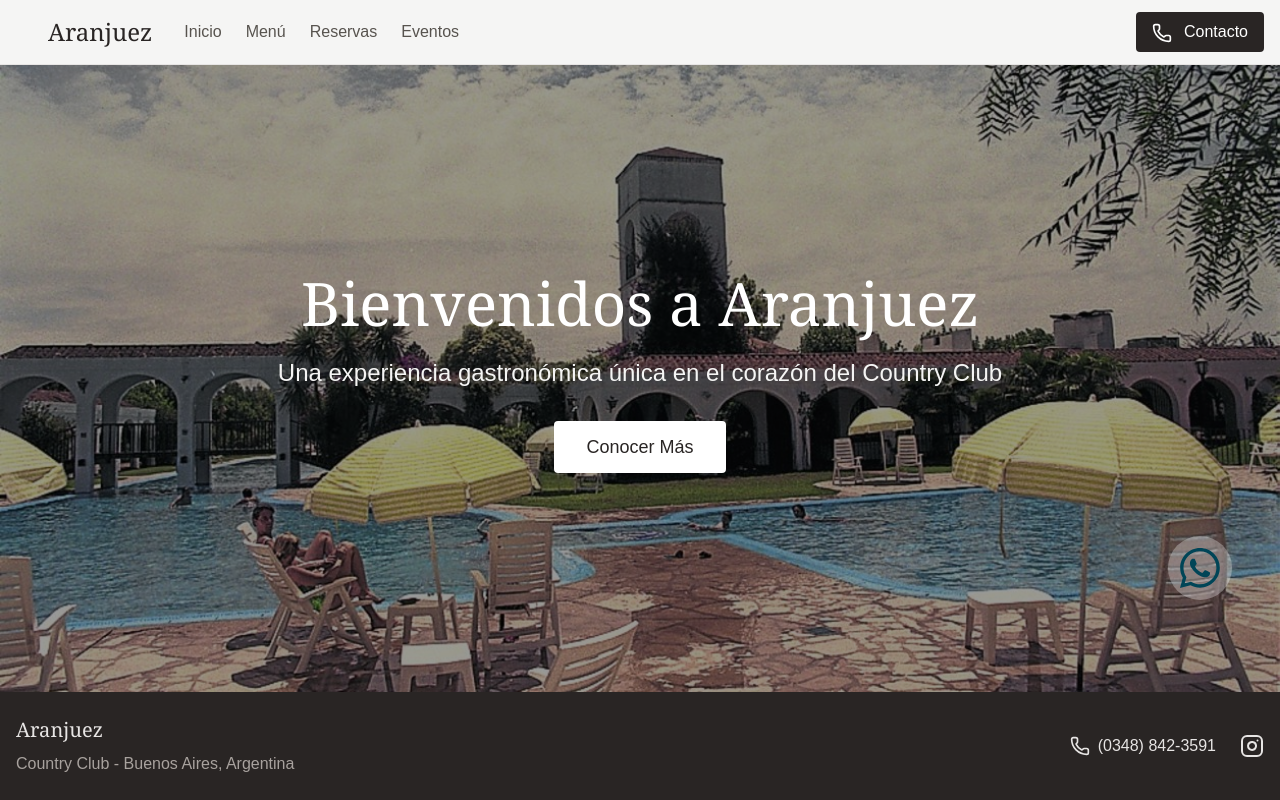
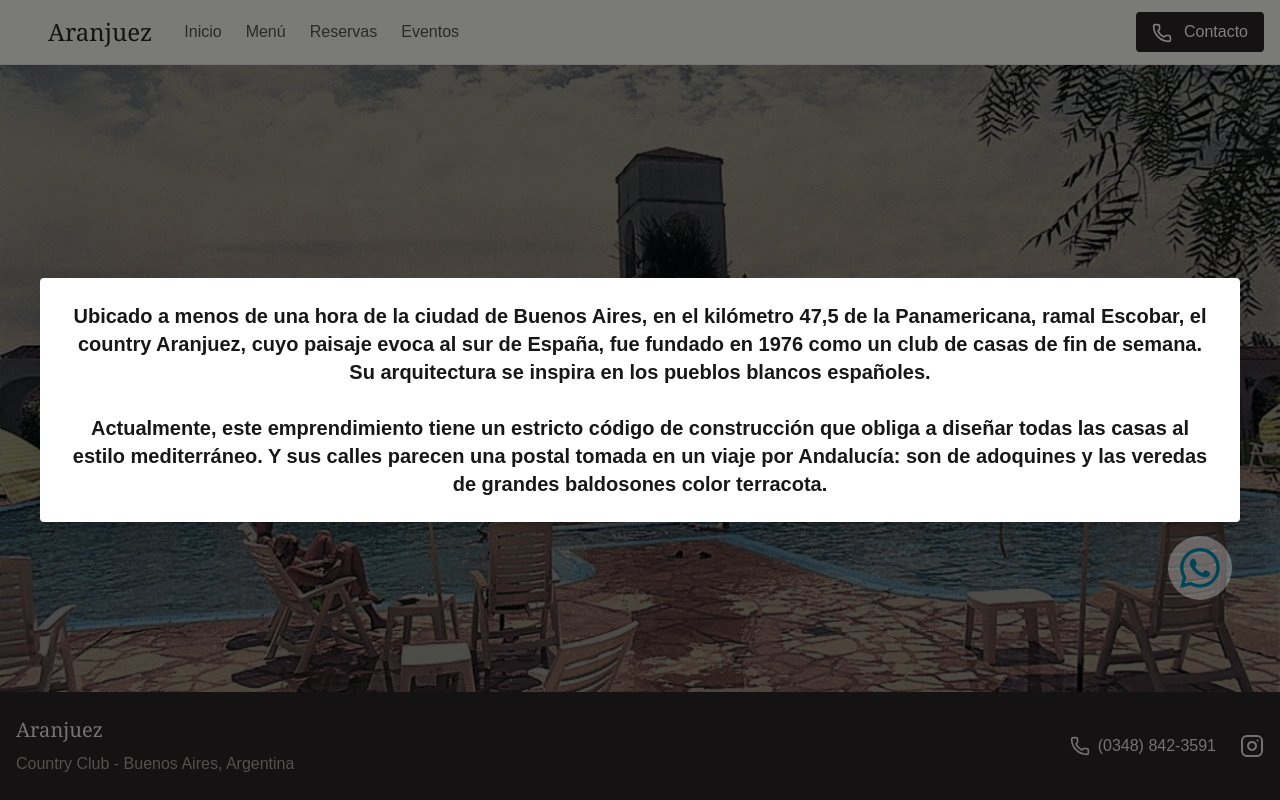
Before and after one commit to pablolospe/aranjuez, a Next.js app: page / in a window 1280 px wide. Both pictures are taken after a click on the button "Conocer Más". Built offline with nearby package versions, Linux system fonts and the light colour scheme.

Commit message:
add message display on button click in MainContent component

```diff
--- a/src/app/page.js
+++ b/src/app/page.js
@@ -1,6 +1,18 @@
+'use client'
+
+import { useState } from "react";
 import Image from "next/image";
 
 const MainContent = () => {
+  const [showMessage, setShowMessage] = useState(false);
+
+  const handleButtonClick = () => {
+    setShowMessage(true);
+    setTimeout(() => {
+      setShowMessage(false);
+    }, 5000);
+  };
+
   return (
     <div className="relative h-full">
       <div className="absolute inset-0">
@@ -22,11 +34,32 @@ const MainContent = () => {
           <p className="text-xl md:text-2xl text-stone-100 mb-8">
             Una experiencia gastronómica única en el corazón del Country Club
           </p>
-          <button className="px-8 py-3 mb-3 bg-white text-stone-800 text-lg rounded hover:bg-stone-100">
-            Conocer Más
+          <button
+            onClick={handleButtonClick}
+            className="px-8 py-3 mb-3 bg-white text-stone-800 text-lg rounded hover:bg-stone-100 relative overflow-hidden group"
+          >
+            <span className="absolute inset-0 bg-stone-300 transition-transform transform translate-x-full group-hover:translate-x-0"></span>
+            <span className="relative z-0">Conocer Más</span>
           </button>
         </div>
       </div>
+      {showMessage && (
+        <div className="fixed inset-0 flex items-center justify-center bg-black bg-opacity-50 ">
+          <div className="bg-white p-6 rounded shadow-lg text-center mx-10">
+            <p className="text-xl font-bold z-50 ">
+
+              Ubicado a menos de una hora de la ciudad de Buenos Aires, en el kilómetro 47,5 de la Panamericana, ramal Escobar, el country Aranjuez, cuyo paisaje evoca al sur de España, fue fundado en 1976 como un club de casas de fin de semana. Su arquitectura se inspira en los pueblos blancos españoles.
+              <br />
+              <br />
+              Actualmente, este emprendimiento tiene un estricto código de construcción que obliga a diseñar todas las casas al estilo mediterráneo. Y sus calles parecen una postal tomada en un viaje por Andalucía: son de adoquines y las veredas de grandes baldosones color terracota.
+
+              {/* Con casi 30 años de historia, 260 viviendas y alrededor de 170 familias residentes, todas las casas del complejo respetan a rajatabla las claves mediterráneas, a saber: techos a varias aguas con tejas españolas (bordó oscuro), paredes pintadas a la cal, pocas ventanas y arcos de medio punto. Los interiores siguen la misma línea. Los ambientes son amplios, con techos altos y detalles en la herrería de puertas y balcones. Igual que en los frentes, las paredes son rigurosamente blancas y están hechas a través de la técnica de “bolseado”, un ligero relieve con forma de ondas. */}
+
+
+            </p>
+          </div>
+        </div>
+      )}
     </div>
   );
 };
```
